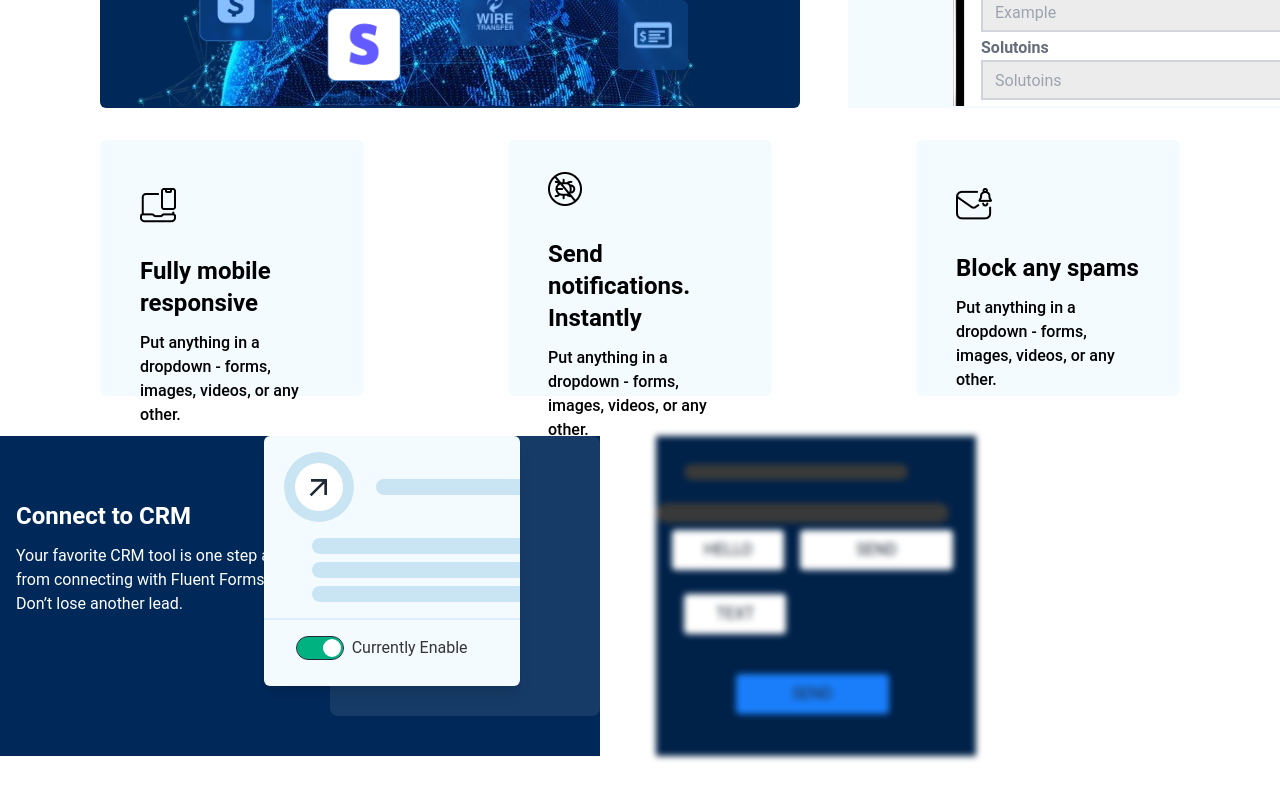
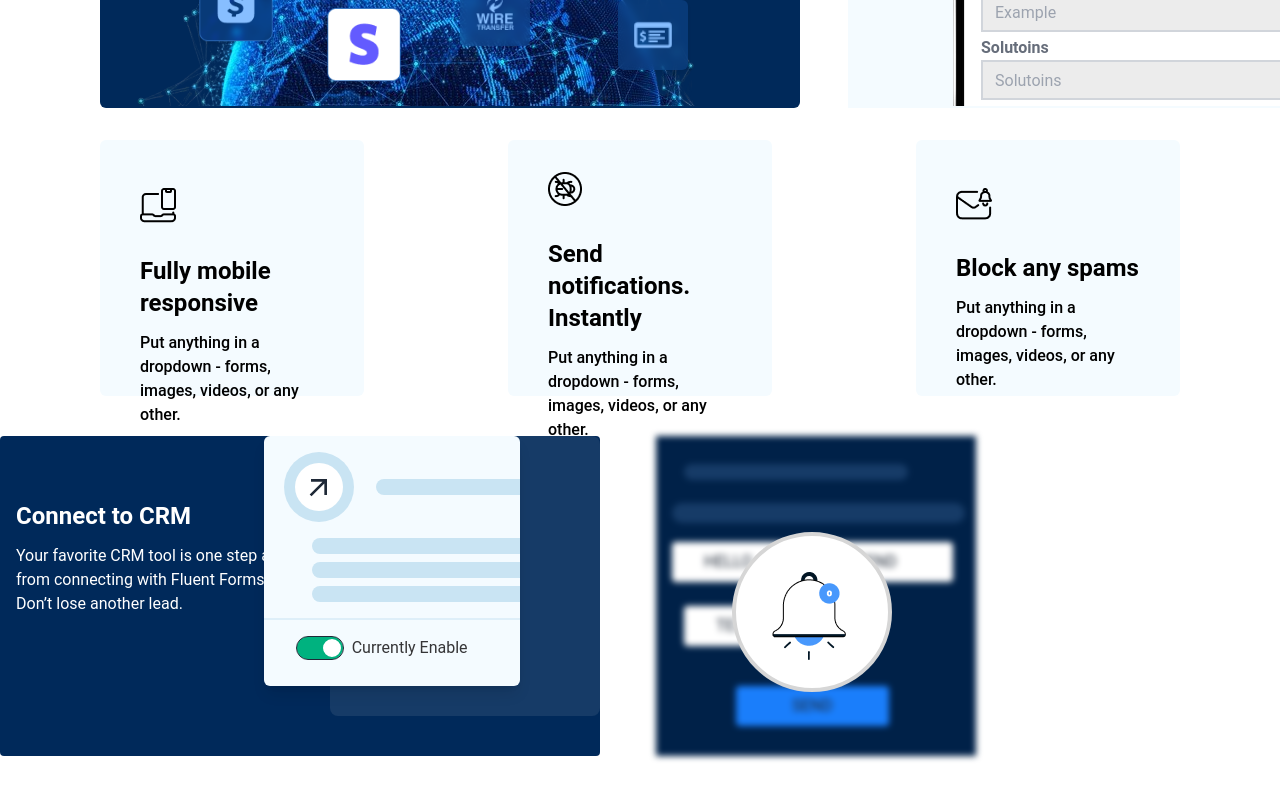
Before and after one commit to ronobir84/fluent-forms, a React (Vite) app: page / in a window 1280 px wide. Shown: the part 2831-3631 px from the top of the page. Built offline with nearby package versions, Linux system fonts and the light colour scheme.

Commit message:
add this min and last section

```diff
--- a/src/Pages/HomePage/Connect/Connect.jsx
+++ b/src/Pages/HomePage/Connect/Connect.jsx
@@ -1,11 +1,11 @@
 import { MdArrowOutward } from "react-icons/md";
-
+ import mlImg from "../../../assets/image/ml.png"
  const Connect = () => {
     return (
         <div className="py-10">
             <div className="flex gap-14">
                 {/* first section */}
-                <div className="w-[600px] h-80 bg-[#00295A]">
+                <div className="w-[600px] h-80 bg-[#00295A] rounded">
                     <div className="flex justify-between">
                         <div className="pt-16 pl-4 space-y-3">
                             <h2 className="text-2xl text-white font-semibold">Connect to CRM</h2>
@@ -40,17 +40,21 @@ import { MdArrowOutward } from "react-icons/md";
                 {/*second section  */}
 
                 <div>
-                    <div className="bg-[#002148] w-80 h-80 blur-[3px]">
-                        <button className="w-56 h-4 bg-[#393939] rounded-3xl ml-7 mt-7"></button>
-                        <button className="w-11/12 h-5 bg-[#393939] rounded-3xl mt-4"></button>
-                        <button className=" px-8 py-2 bg-white rounded ml-4">HELLO</button>
-                        <button className=" px-14 py-2 bg-white rounded ml-4">SEND</button>
-                        <button className=" px-8 py-2 bg-white rounded  mt-6 ml-7">TEXT</button>
-                        <button className=" px-14 py-2 bg-[#1A7EFB] rounded mt-10 ml-20">SEND</button>
-                        <div >
+                    <div>
+                        <div className="bg-[#002148] w-80 h-80 blur-[3px]">
+                            <button className="w-56 h-4 bg-[#163B67] rounded-3xl ml-7 mt-7"></button>
+                            <button className="w-11/12 h-5 bg-[#163B67] rounded-3xl mt-4 ml-4"></button>
+                            <button className=" px-8 py-2 bg-white rounded ml-4 mt-3">HELLO</button>
+                            <button className=" px-14 py-2 bg-white rounded ml-4">SEND</button>
+                            <button className=" px-8 py-2 bg-white rounded  mt-6 ml-7">TEXT</button>
+                            <button className=" px-14 py-2 bg-[#1A7EFB] rounded mt-10 ml-20">SEND</button>
+
 
                         </div>
+                        <div className="w-40 h-40 bg-white border-solid border-4 border-[#D6D6D6] rounded-full relative bottom-56 left-[76px]">
+                            <img className="p-9" src={mlImg} alt="" />
 
+                        </div>
                     </div>
 
 
```
